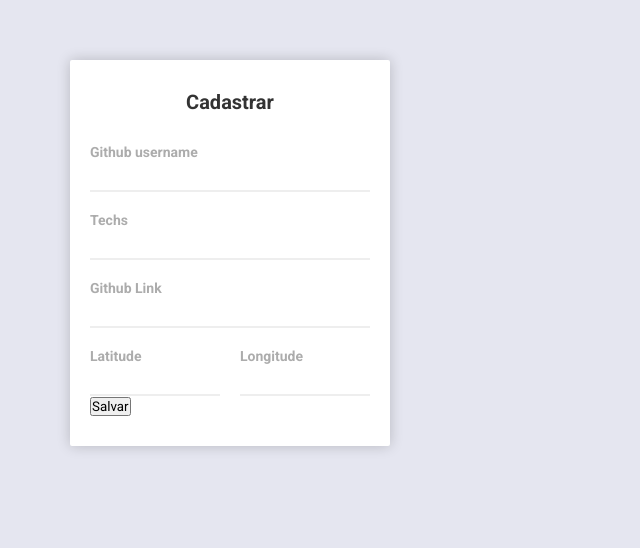
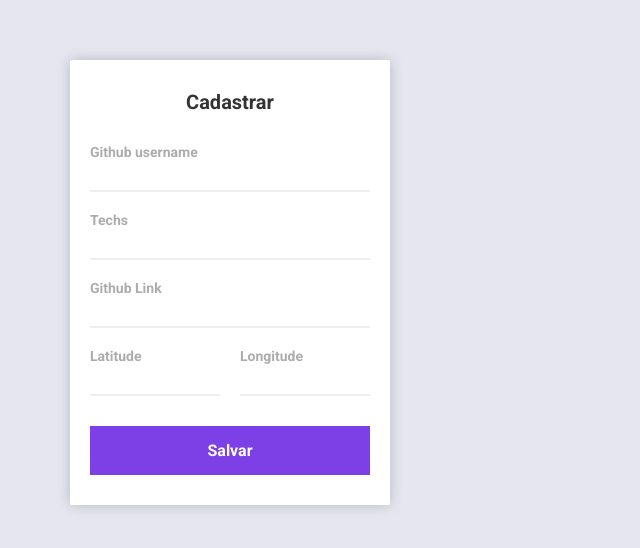
Before and after one commit to dutofanim/devradar, a React (Create React App) app: page / in a window 1280 px wide. Shown: the top 548 px of the page, without its empty margins (0-640 px from the left). Built offline with nearby package versions, Linux system fonts and the light colour scheme.

Commit message:
Aside form finished.

```diff
--- a/src/App.js
+++ b/src/App.js
@@ -1,4 +1,4 @@
-import React, { useState } from 'react';
+import React from 'react';
 
 import './global.css';
 import './app.css';
--- a/src/sidebar.css
+++ b/src/sidebar.css
@@ -1,6 +1,6 @@
 aside {
   width: 320px;
-  background: #FFFFFF;
+  background: #FFF;
   box-shadow: 0 0 14px 0 rgba(0, 0, 0, 0.2);
   border-radius: 2px;
   padding: 30px 20px;
@@ -48,7 +48,7 @@ aside form .input-block input {
   border-bottom: 2px solid #eee;
 }
 
-aside form button [type="submit"] {
+aside form button[type="submit"] {
   width: 100%;
   border: 0;
   margin-top: 30px;
@@ -58,4 +58,9 @@ aside form button [type="submit"] {
   font-weight: bold;
   color: #fff;
   cursor: pointer;
+  transition: background 0.5s;
 }
+
+aside form button[type="submit"]:hover {
+  background: #6931ca;
+}
```
Also changed, not shown: src/app.css (line endings or trailing spaces), src/global.css (line endings or trailing spaces), src/index.js (line endings or trailing spaces), 1 other file (tests, documents, lock files or other folders).
